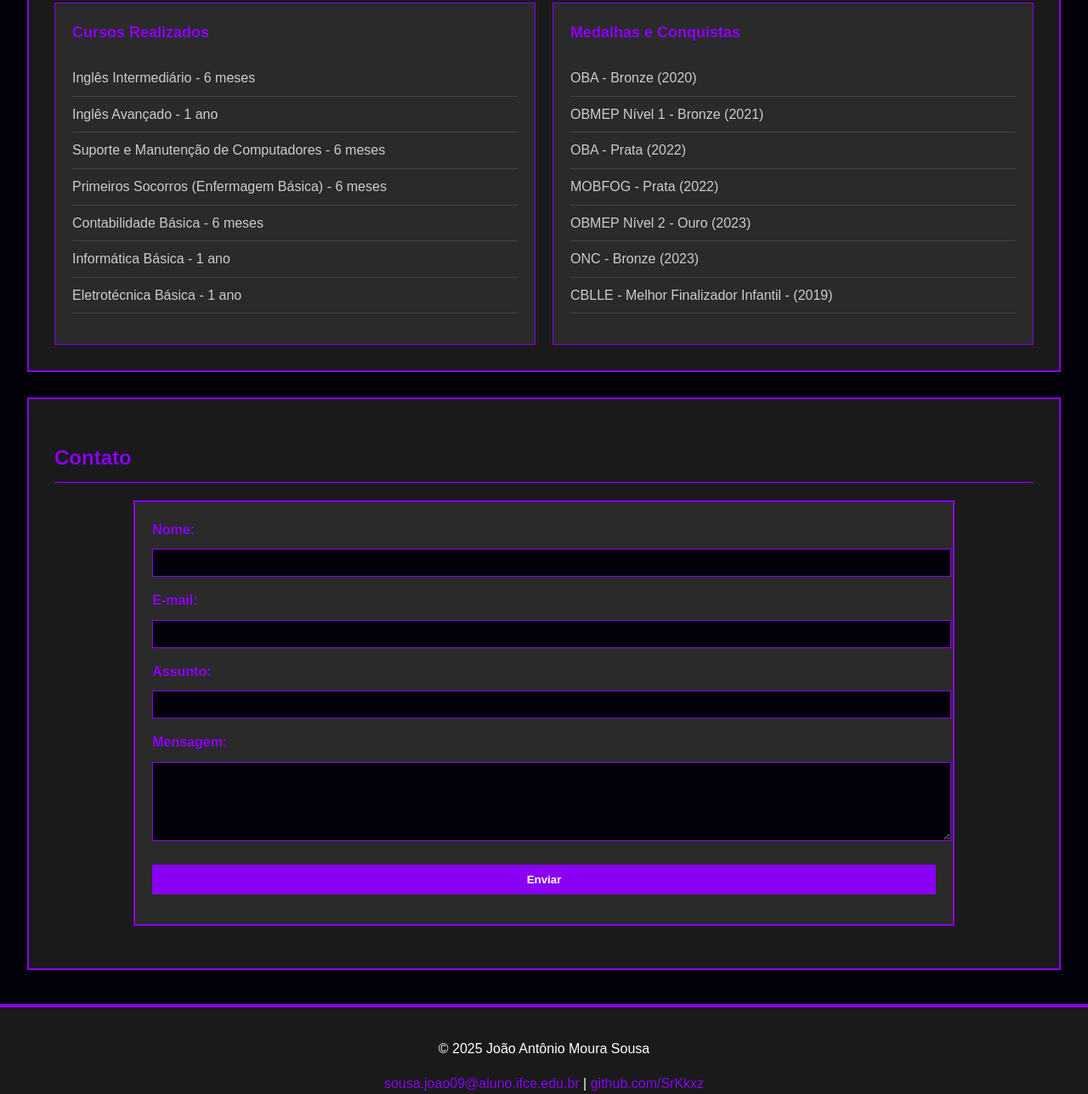
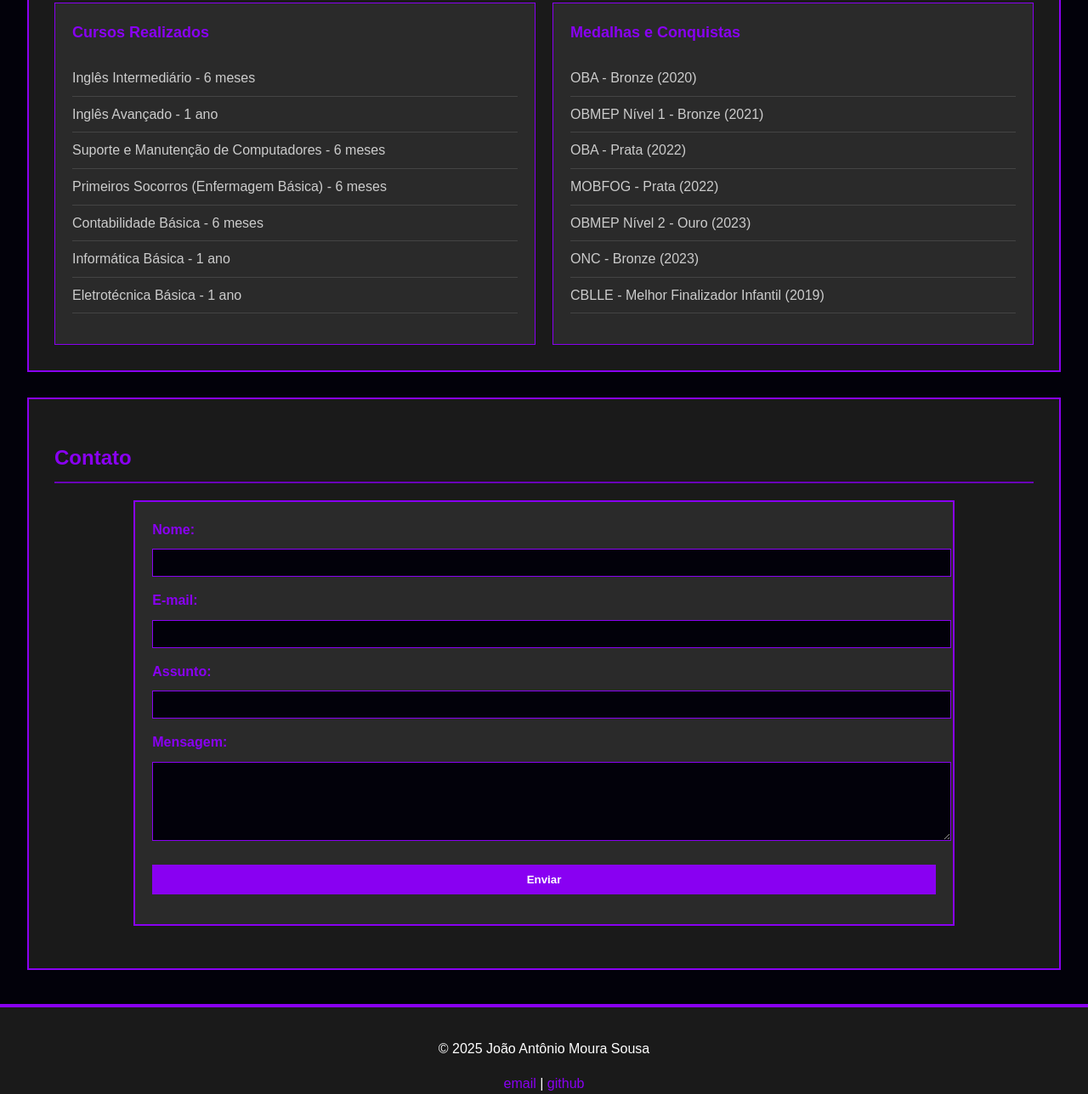
Before and after one commit to SrKkxz/Portfolio-Pessoal, a plain HTML site: page index.html in a window 1280 px wide. Shown: the part 1512-2800 px from the top of the page at 85% size. Drawn offline with Linux system fonts and the light colour scheme.

Commit message:
Update footer links

```diff
--- a/index.html
+++ b/index.html
@@ -40,7 +40,6 @@
                 <div class="sobre-imagem">
                     <figure>
                         <img src="img/foto-joao.jpg" alt="Foto de João Antônio" class="foto-perfil">
-                        <figcaption>João Antônio</figcaption>
                     </figure>
                 </div>
             </div>
@@ -127,7 +126,7 @@
                         <li>MOBFOG - Prata (2022)</li>
                         <li>OBMEP Nível 2 - Ouro (2023)</li>
                         <li>ONC - Bronze (2023)</li>
-                        <li>CBLLE - Melhor Finalizador Infantil - (2019)</li>
+                        <li>CBLLE - Melhor Finalizador Infantil (2019)</li>
                     </ul>
                 </div>
             </div>
@@ -156,8 +155,8 @@
     <footer>
         <p>© 2025 João Antônio Moura Sousa</p>
         <p>
-            <a href="mailto:sousa.joao09@aluno.ifce.edu.br">sousa.joao09@aluno.ifce.edu.br</a> |
-            <a href="https://github.com/SrKkxz" target="_blank">github.com/SrKkxz</a>
+            <a href="mailto:sousa.joao09@aluno.ifce.edu.br">email</a> |
+            <a href="https://github.com/SrKkxz" target="_blank">github</a>
         </p>
         <p>Desenvolvimento Web I - Prof. Thomaz Maia</p>
     </footer>
```
